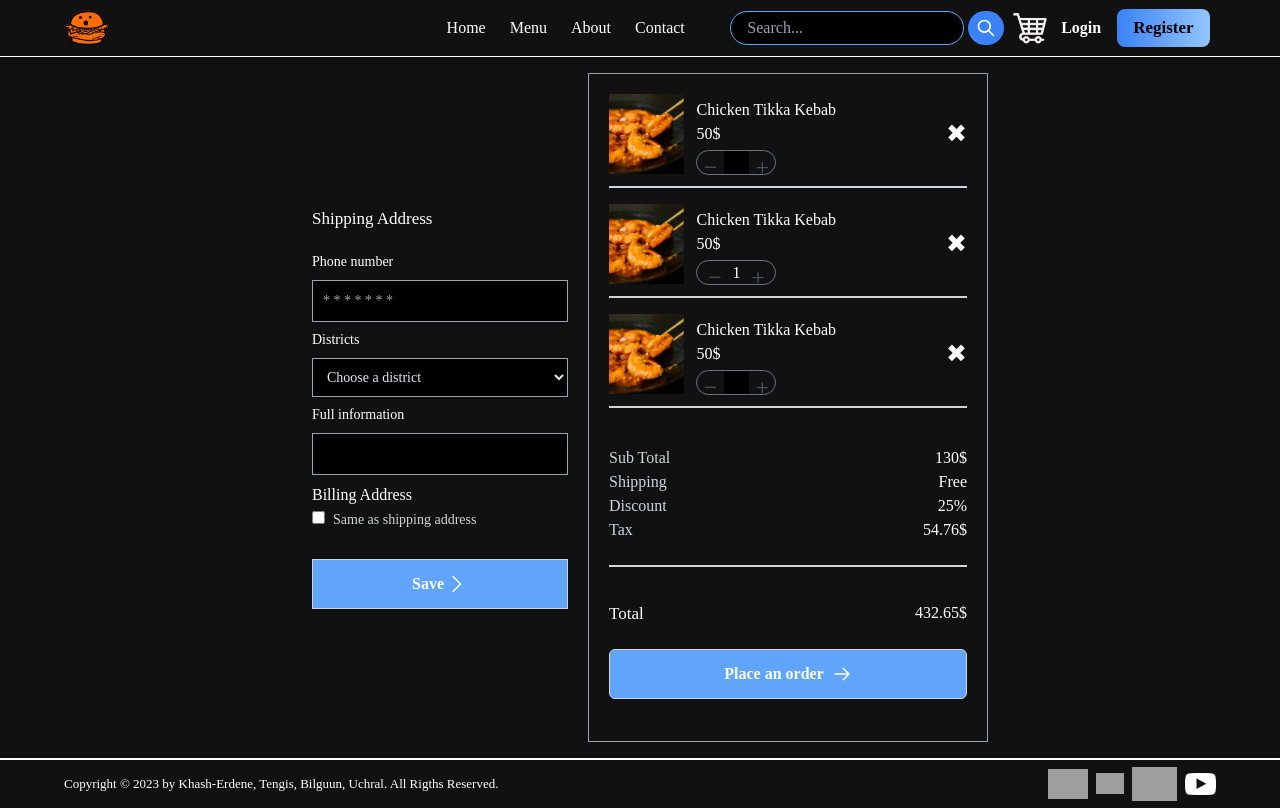
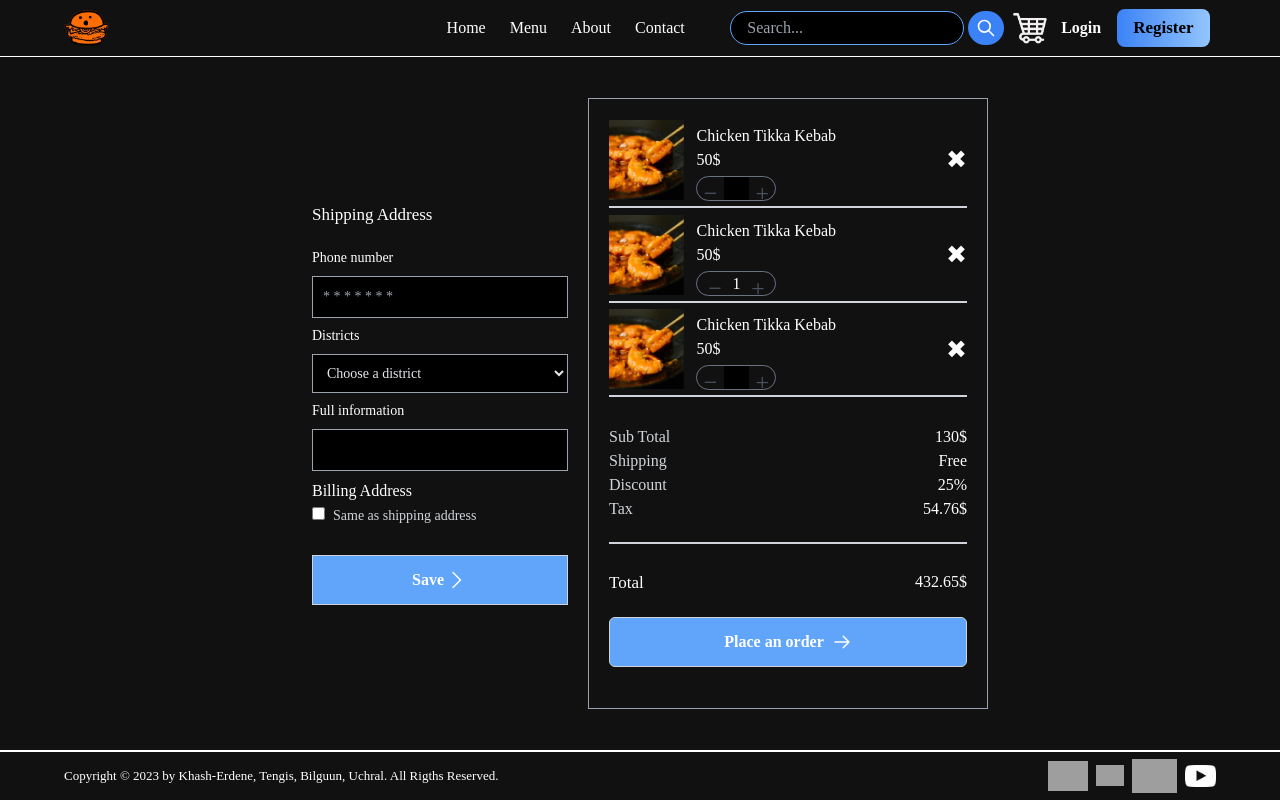
Before and after one commit to Hop2c2022/hoollyMernApp, a React (Vite) app in the folder client/: page /checkout in a window 1280 px wide. Built offline with nearby package versions, Linux system fonts and the light colour scheme; grey boxes are pictures that could not be loaded; a web font is replaced by a local one.

Commit message:
checkout, contact

```diff
--- a/client/src/pages/AboutUs.jsx
+++ b/client/src/pages/AboutUs.jsx
@@ -4,7 +4,7 @@ import code from '../assets/A.Tengis/codebg.mp4';
 const AboutUs = () => {
   return (
     <div>
-      <div className="flex justify-center items-center w-[100vw] h-full xl:h-[87.7vh] mt-[0.2vh] flex-col ">
+      <div className="flex justify-center items-center w-[100vw] h-full xl:h-[86.7vh] mt-[0.2vh] flex-col ">
         <video
           className="object-cover h-[120vh] sm:h-[135vh] md:h-screen  md w-full relative xl:h-full"
           autoPlay
--- a/client/src/pages/CheckOut.jsx
+++ b/client/src/pages/CheckOut.jsx
@@ -53,7 +53,7 @@ const CheckOut = () => {
   }
   return (
     <div>
-      <div className="w-full h-full flex flex-col justify-center  gap-x-5 gap-y-5 lg:flex-row p-8 lg:items-center lg:h-[87.7vh]  bg-[#111] text-[#fff] mt-[0.1vh] relative">
+      <div className="w-full h-full flex flex-col justify-center gap-x-5 gap-y-5 lg:flex-row p-8 lg:items-center lg:h-[86.7vh]  bg-[#111] text-[#fff] mt-[0.1vh] relative">
         <div>
           <ToastContainer />
         </div>
@@ -142,12 +142,12 @@ const CheckOut = () => {
             </div>
           </div>
         </form>
-        <div className="border w-full lg:h-[105%] 2xl:h-[85%] flex flex-col border-gray-400 p-5 lg:w-[25rem]">
-          <div>
-            <div className="flex flex-col pb-3">
-              <div className=" gap-x-3 flex">
+        <div className="border w-full lg:h-[97%] 2xl:h-[85%] flex flex-col border-gray-400 p-5 lg:w-[25rem]">
+          <div className="flex flex-col h-full justify-evenly">
+            <div className="flex flex-col h-full justify-evenly">
+              <div className=" gap-x-3 flex ">
                 <img src={food} alt="food" className="object-cover h-[80px] w-[80px]" />
-                <div className="flex justify-between  w-full items-center">
+                <div className="flex justify-between w-full items-center">
                   <div>
                     <h1>Chicken Tikka Kebab</h1>
                     <h1>50$</h1>
@@ -169,13 +169,13 @@ const CheckOut = () => {
                   <button className="text-[25px]">✖</button>
                 </div>
               </div>
-              <div className="h-0.5 w-full bg-gray-300 mt-3 mb-1" />
+              <div className="h-0.5 w-full bg-gray-300 mt-[0.7vh] mb-[0.7vh]" />
             </div>
 
-            <div className="flex flex-col pb-3">
-              <div className=" gap-x-3 flex">
+            <div className="flex flex-col h-full justify-evenly">
+              <div className=" gap-x-3 flex ">
                 <img src={food} alt="food" className="object-cover h-[80px] w-[80px]" />
-                <div className="flex justify-between  w-full items-center">
+                <div className="flex justify-between w-full items-center">
                   <div>
                     <h1>Chicken Tikka Kebab</h1>
                     <h1>50$</h1>
@@ -205,12 +205,12 @@ const CheckOut = () => {
                   <button className="text-[25px]">✖</button>
                 </div>
               </div>
-              <div className="h-0.5 w-full bg-gray-300 mt-3 mb-1" />
+              <div className="h-0.5 w-full bg-gray-300 mt-[0.7vh] mb-[0.7vh]" />
             </div>
-            <div className="flex flex-col pb-3">
-              <div className=" gap-x-3 flex">
+            <div className="flex flex-col h-full justify-evenly">
+              <div className=" gap-x-3 flex ">
                 <img src={food} alt="food" className="object-cover h-[80px] w-[80px]" />
-                <div className="flex justify-between  w-full items-center">
+                <div className="flex justify-between w-full items-center">
                   <div>
                     <h1>Chicken Tikka Kebab</h1>
                     <h1>50$</h1>
@@ -232,11 +232,11 @@ const CheckOut = () => {
                   <button className="text-[25px]">✖</button>
                 </div>
               </div>
-              <div className="h-0.5 w-full bg-gray-300 mt-3" />
+              <div className="h-0.5 w-full bg-gray-300 mt-[0.7vh] mb-[0.7vh]" />
             </div>
           </div>
           <div className="flex flex-col h-[100%] justify-evenly">
-            <div className="pt-1">
+            <div className="">
               <div className="flex justify-between ">
                 <h1 className="text-gray-300">Sub Total</h1>
                 <p>130$</p>
@@ -254,8 +254,8 @@ const CheckOut = () => {
                 <p>54.76$</p>
               </div>
             </div>
-            <div className="h-0.5 w-full bg-gray-300  mb-1" />
-            <div className="flex justify-between pt-2">
+            <div className="h-0.5 w-full bg-gray-300 " />
+            <div className="flex justify-between pt-1">
               <h1 className="text-[17px]">Total</h1>
               <p>432.65$</p>
             </div>
--- a/client/src/pages/Contact.jsx
+++ b/client/src/pages/Contact.jsx
@@ -2,9 +2,9 @@ import React from 'react';
 
 const Contact = () => {
   return (
-    <div className="h-100vh flex items-center md:h-100vh justify-center">
-      <section className=" text-gray-800 bg-[#111]  h-[87.9vh] w-[100vw] flex justify-center items-center">
-        <div className="block  rounded-lg shadow-lg bg-white w-[95vw]">
+    <div className=" flex items-center justify-center">
+      <section className=" text-gray-800 bg-[#111] lg:h-[86.9vh] md:h-[110vh] sm:h-[120vh] h-[155vh] w-[100vw] flex justify-center items-center">
+        <div className="block  rounded-lg shadow-lg bg-white lg:w-[80vw] w-[95vw]">
           <div className=" flex flex-wrap items-center justify-center">
             <div className="grow-0 shrink-0 basis-auto block w-full lg:flex lg:w-6/12 xl:w-4/12">
               <div className="h-[500px] w-full">
```
